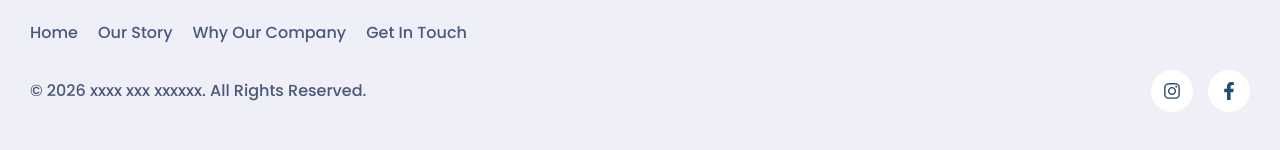
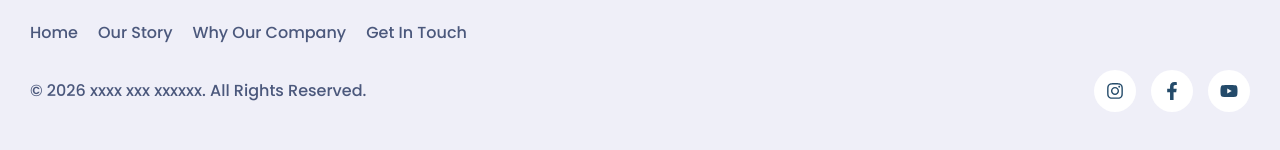
Before and after one commit to BharathRaj1132/consultancy-app, a React (Vite) app: page / in a window 1280 px wide. Shown: the part 4571-4721 px from the top of the page. Built offline with nearby package versions, Linux system fonts and the light colour scheme.

Commit message:
Update Footer component to include YouTube link and refine Facebook link

```diff
--- a/src/components/Footer.jsx
+++ b/src/components/Footer.jsx
@@ -1,7 +1,7 @@
 import logo from "../assets/logo.png";
 import { useState, useEffect, useRef } from "react";
 import "../styles/footer.css";
-import { FaInstagram, FaFacebookF, FaLinkedinIn } from "react-icons/fa";
+import { FaInstagram, FaFacebookF, FaLinkedinIn, FaYoutube } from "react-icons/fa";
 
 export default function Footer() {
   const [menu, setMenu] = useState(false);
@@ -65,8 +65,12 @@ export default function Footer() {
             <FaInstagram />
           </a>
 
-          <a href="https://facebook.com" target="_blank" rel="noreferrer" className="iconBtn" data-tooltip="Facebook">
+          <a href="https://www.facebook.com/profile.php?id=61590670086152" target="_blank" rel="noreferrer" className="iconBtn" data-tooltip="Facebook">
             <FaFacebookF />
+          </a>
+
+          <a href="https://www.youtube.com/@DocLaunchOverseas" target="_blank" rel="noreferrer" className="iconBtn" data-tooltip="YouTube">
+            <FaYoutube />
           </a>
 
           {/* <a href="https://linkedin.com" target="_blank" rel="noreferrer" className="iconBtn" data-tooltip="LinkedIn">
```
